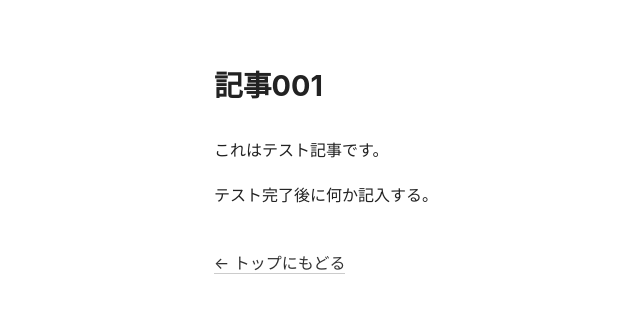
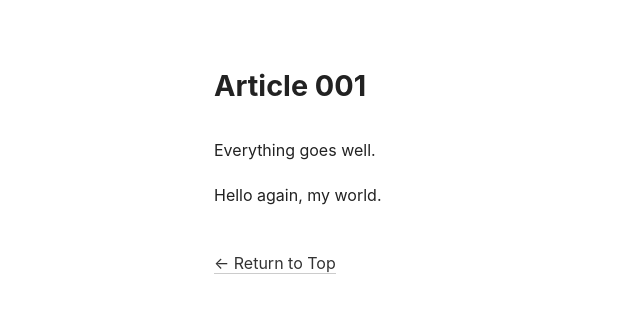
Before and after one commit to sak-eBiz/sak-eBiz.github.io, a plain HTML site: page article_001.html in a window 1280 px wide. Shown: the whole page, without its empty margins (86-726 px from the left). Drawn offline with Linux system fonts and the light colour scheme.

Commit message:
Update and rename post001.html to article_001.html

```diff
--- a/post001.html
+++ b/article_001.html
@@ -2,16 +2,16 @@
 <html lang="ja">
 <head>
   <meta charset="UTF-8">
-  <title>記事001</title>
+  <title>Article 001</title>
   <meta name="viewport" content="width=device-width, initial-scale=1">
   <link rel="stylesheet" href="style.css">
 </head>
 <body>
-  <h1>記事001</h1>
+  <h1>Article 001</h1>
 
-  <p>これはテスト記事です。</p>
-  <p>テスト完了後に何か記入する。</p>
+  <p>Everything goes well.</p>
+  <p>Hello again, my world.</p>
 
-  <p><a href="index.html">← トップにもどる</a></p>
+  <p><a href="index.html">← Return to Top</a></p>
 </body>
 </html>
```
